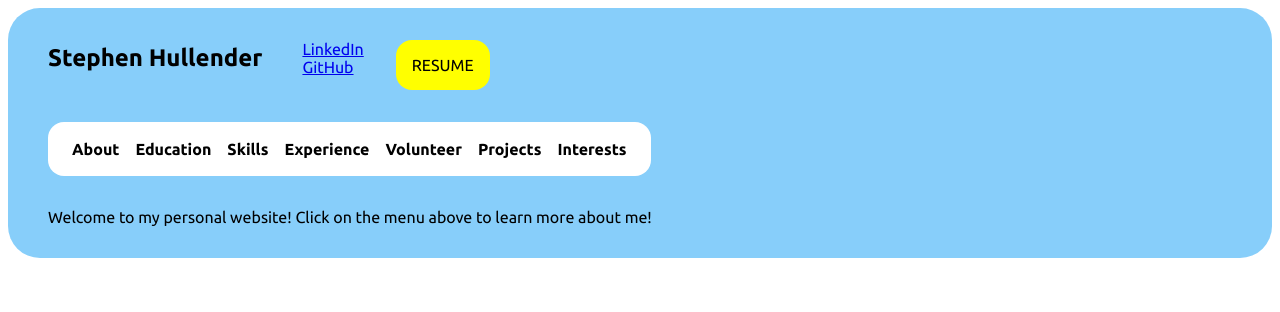
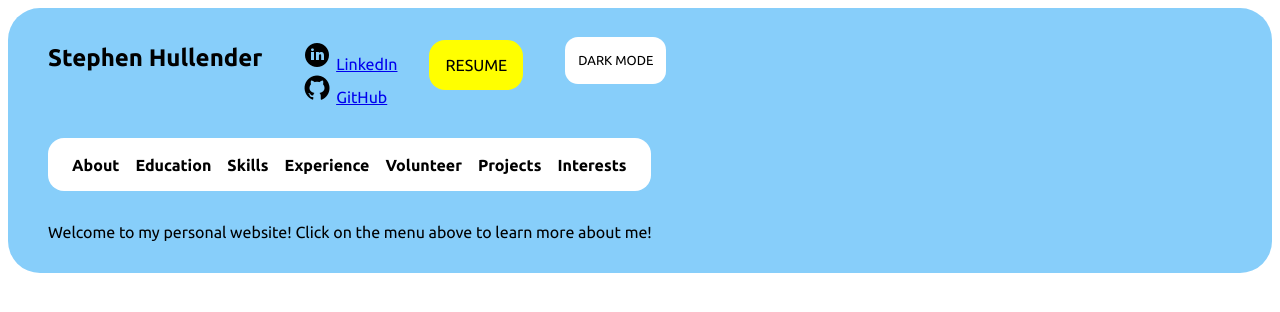
Before and after one commit to stephull/stephull.github.io, a plain HTML site: page index.html in a window 1280 px wide. Drawn offline with nearby package versions, Linux system fonts and the light colour scheme.

Commit message:
attempt dark mode, more icons

```diff
--- a/index.html
+++ b/index.html
@@ -17,11 +17,13 @@
                 <div id="iconbin">
                     <ul>
                         <li class="iconbin_item_class">
+                            <img src="Sources/Pictures/linkedin.png">
                             <a href="https://www.linkedin.com/in/shullender/" target="_blank">
                                 LinkedIn
                             </a>
                         </li>
                         <li class="iconbin_item_class">
+                            <img src="Sources/Pictures/github.png">
                             <a href="https://www.github.com/stephull/" target="_blank">
                                 GitHub
                             </a>
@@ -29,10 +31,14 @@
                     </ul>
                 </div>
             </div>
-            <a href="Sources/resume.pdf"
-            style="user-select:none; text-decoration:none; color:black; padding-left:1em;" target="_blank">
+            <a id="resume-a" href="Sources/resume.pdf" target="_blank">
                 <div id="resume">
                     <p>RESUME</p>
+                </div>
+            </a>
+            <a id="dark-a">
+                <div id="dark-mode">
+                    <p>DARK MODE</p>
                 </div>
             </a>
         </div>
--- a/script.js
+++ b/script.js
@@ -29,4 +29,11 @@ window.onload = function() {
         var str = item.textContent.toLowerCase();
         item.addEventListener('click', () => requestMenuPage(str), false);
     })
+
+    // enable dark and/or light mode
+    function toggleDarkMode() {
+        window.alert("COMING SOON!\n(will also fix positioning too)");
+    }
+    let darkMode = document.getElementById("dark-a");
+    darkMode.addEventListener('click', () => toggleDarkMode())
 }
--- a/styles.css
+++ b/styles.css
@@ -124,6 +124,49 @@ body {
     padding: 1em 2.5em;
 }
 
+#resume-a {
+    user-select:none;
+    text-decoration:none;
+    color:black;
+    padding-left:1em;
+}
+
+#resume {
+    background-color: yellow;
+    border-radius: 1em;
+    padding: 0.01em 01em;
+    width: fit-content;
+    height: fit-content;
+    user-select: none;
+    margin: 1em;
+}
+
+#resume:hover, #resume:active {
+    background-color:gold;
+}
+
+#dark-a {
+    user-select:none;
+    text-decoration:none;
+    color:black;
+    padding-left:1em;
+    font-size: small;
+}
+
+#dark-mode {
+    background-color: white;
+    border-radius: 1em;
+    padding: 0.25em 1em;
+    width: fit-content;
+    height: fit-content;
+    user-select: none;
+    margin: 1em;
+}
+
+#dark-mode:hover, #dark-mode:active {
+    background-color: lightgray;
+}
+
 #name_title {
     user-select: none;
 }
@@ -156,20 +199,6 @@ body {
 #iconbin ul li {
     list-style-type: none;
     position: relative;
-}
-
-#resume {
-    background-color: yellow;
-    border-radius: 1em;
-    padding: 0.01em 01em;
-    width: fit-content;
-    height: fit-content;
-    user-select: none;
-    margin: 1em;
-}
-
-#resume:hover, #resume:active {
-    background-color:gold;
 }
 
 #menu {
```
Also changed, not shown: Sources/Pictures/github.png (added), Sources/Pictures/linkedin.png (added).
